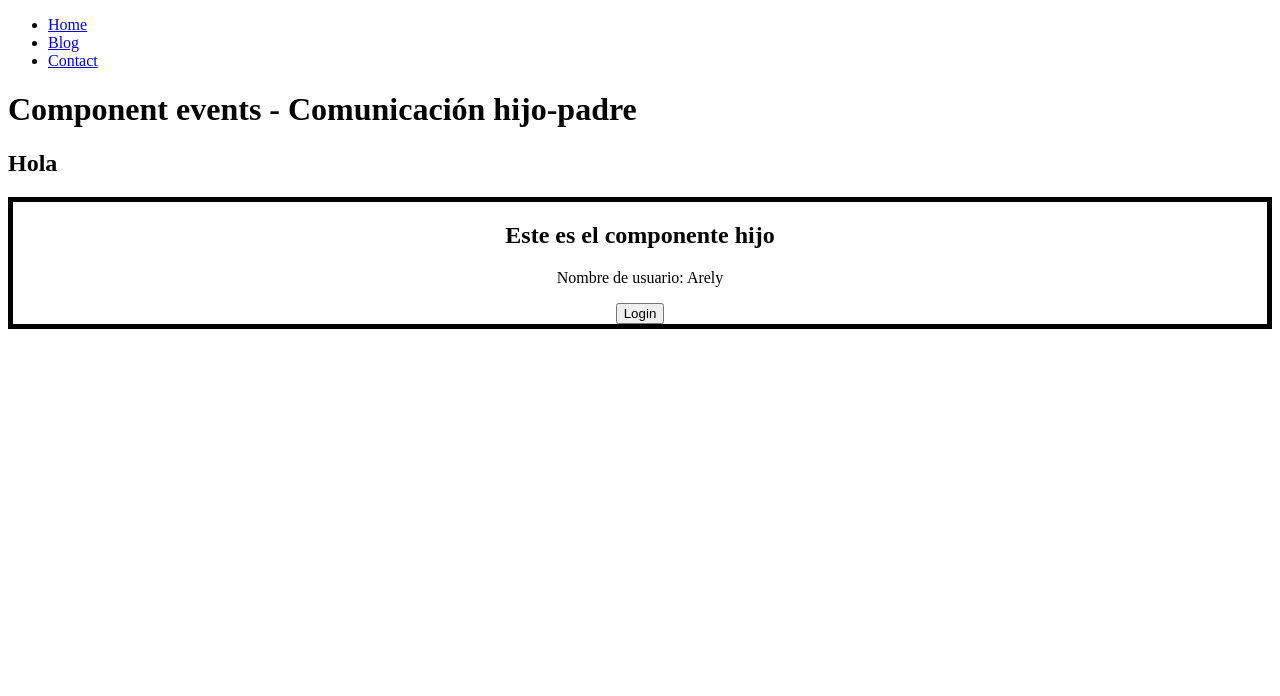
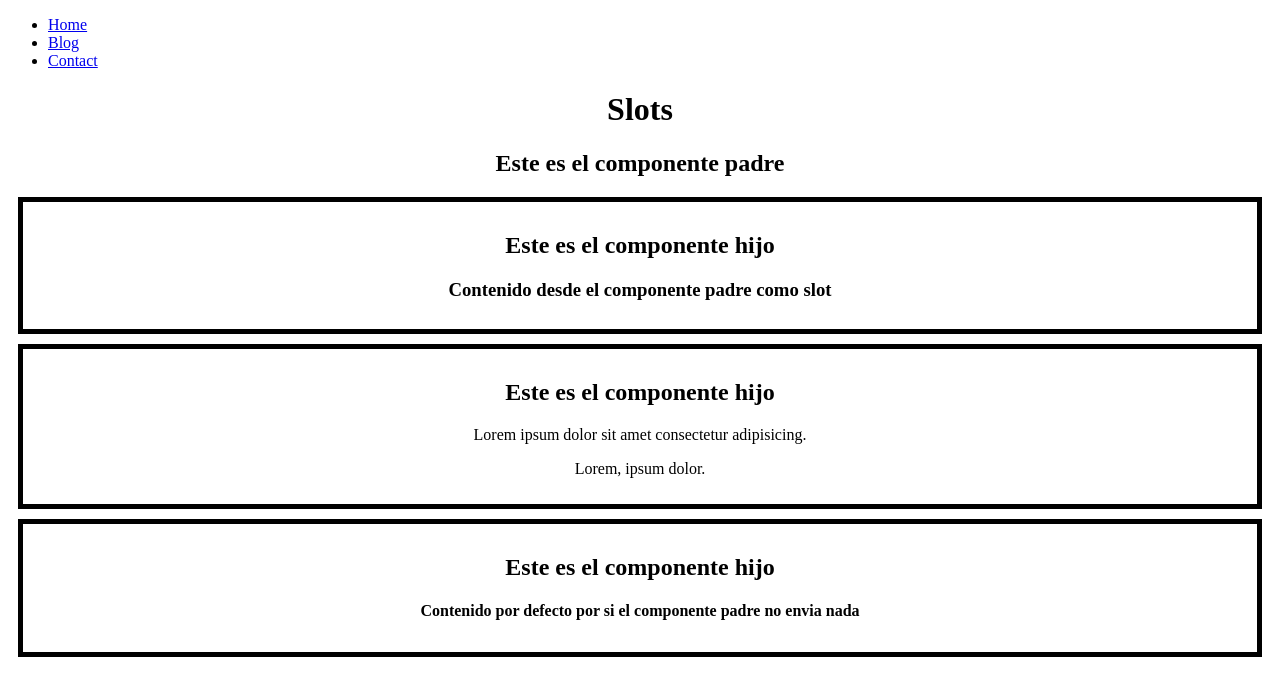
Before and after one commit to arelys25/curso-vue.js, a Vue app: page / in a window 1280 px wide. Shown: the top 696 px of the page. Built offline with nearby package versions, Linux system fonts and the light colour scheme.

Commit message:
slots son otra forma de comunicación entre componente padre e hijo solo que con el slot se pasan bloques de codigo html

```diff
--- a/src/App.vue
+++ b/src/App.vue
@@ -3,15 +3,25 @@
 <!-- vbase-3 para autocompletar -->
 
 <template>
-  <div>
-    <!-- AGregar el componente del header con el titulo y lo importamos  -->
-    <HeaderComponent></HeaderComponent>
-    <h1>Component events - Comunicación hijo-padre</h1>
+   <!-- AGregar el componente del header con el titulo y lo importamos  -->
+  <HeaderComponent></HeaderComponent>
 
-    <h2>Hola {{ displayName }}</h2>
+  <div class="father">
+    <h1>Slots</h1>
 
-    <!-- poner el evento creado y la función que se ejecutará cuando el evento pase -->
-    <ChildComponent @login="setName"></ChildComponent>
+    <h2>Este es el componente padre</h2>
+
+    <ChildComponent>
+      <!-- este contenido solo se mostrará si hay un slot en el componenente hijo  -->
+      <h3>Contenido desde el componente padre como slot</h3>
+    </ChildComponent>
+
+    <ChildComponent>
+      <p>Lorem ipsum dolor sit amet consectetur adipisicing.</p>
+      <p>Lorem, ipsum dolor.</p>
+    </ChildComponent>
+
+    <ChildComponent></ChildComponent>
   </div>
 </template>
 
@@ -20,13 +30,12 @@
   import HeaderComponent from './components/HeaderComponent.vue';
   import ChildComponent from './components/ChildComponent.vue';
 
-  const displayName = ref('');
 
-  const setName =  (event) => {
-    // al ejecutarse la fucnion, displayName será igual a la información del evento
-    displayName.value = event
-  }
 </script>
 <style scoped>
+ .father{
+  align-items: center;
+  text-align: center;
+ }
 
 </style>
--- a/src/components/ChildComponent.vue
+++ b/src/components/ChildComponent.vue
@@ -2,10 +2,10 @@
     <div class="child">
         <h2>Este es el componente hijo</h2>
 
-        <p>Nombre de usuario: {{ userName }}</p>
-
-        <button @click="login_inicio">Login</button>
-
+        <!-- slot ayuda a pegar todo un bloque de codigo html desde el componente padre  -->
+        <slot>
+            <h4>Contenido por defecto por si el componente padre no envia nada</h4>
+        </slot>
     </div>
 
 </template>
@@ -13,16 +13,6 @@
 <script setup>
 import { ref } from 'vue';
 
-    // constante donde se crearán los eventos
-    const emit = defineEmits(['login','nombre_de_otro_evento'])
-
-  const userName = ref('Arely');
-
-  // variable que emitirá un evento con cierta información
-  const login_inicio = () => {
-    // primer argumento: nombre del evento, segundo argumento: la información que queremos que viaje
-    emit('login', userName.value)
-  }
 
 </script>
 
@@ -31,6 +21,8 @@ import { ref } from 'vue';
         border: 5px solid black;
         text-align: center;
         align-items: center;
+        margin: 10px;
+        padding: 10px;
     }
 
 </style>
```
